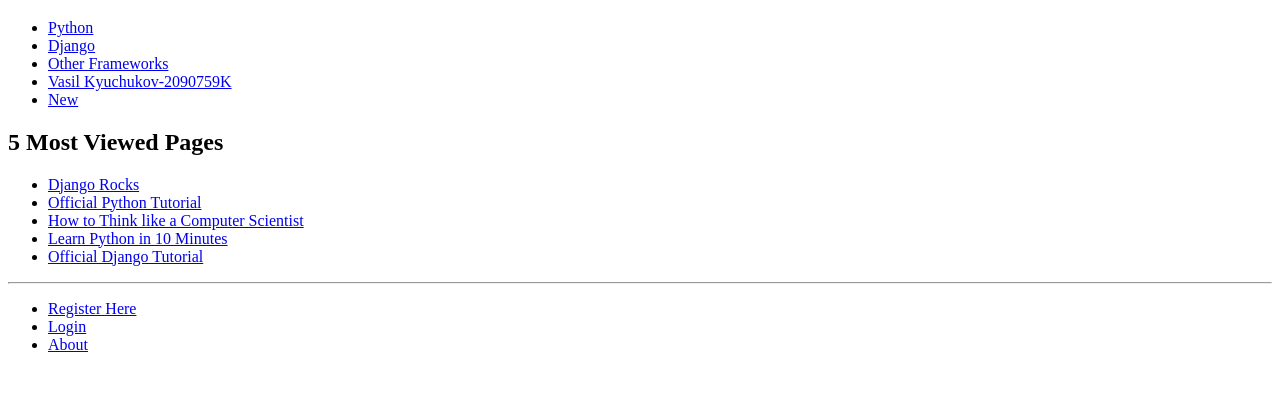
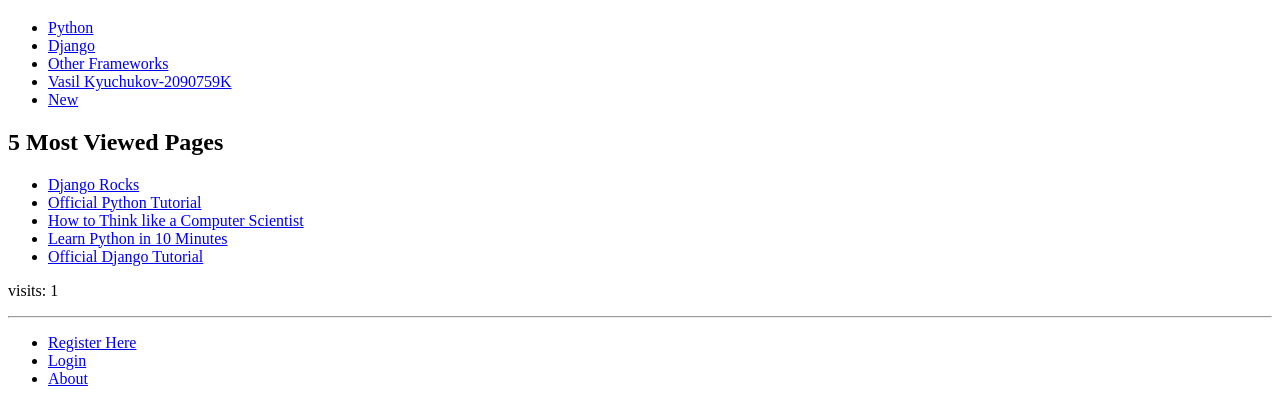
Before and after one commit to 2090759k/tangowithdjango, a Django app: page /rango/ in a window 1280 px wide. Shown: the part 445-849 px from the top of the page. Before the commit the page ends 797 px from the top, so only its background shows below. Run offline with Django 3.2, Linux system fonts and the light colour scheme; data comes from the database, SQL or seed files in the repository; both versions use the stored data as it was after the commit; parts of the project's set-up code (start-up, migrations or seed data) failed here and were passed over.

Commit message:
Chapter 11 - Completed

```diff
--- a/tango_with_django_project/rango/views.py
+++ b/tango_with_django_project/rango/views.py
@@ -9,34 +9,50 @@
 from django.http import HttpResponseRedirect, HttpResponse
 from django.contrib.auth.decorators import login_required
 from django.contrib.auth import logout
+from datetime import datetime
 
 def index(request):
-    # Query the database for a list of ALL categories currently stored.
-    # Order the categories by no. likes in descending order.
-    # Retrieve the top 5 only - or all if less than 5.
-    # Place the list in our context_dict dictionary which will be passed to the template engine.
+
     category_list = Category.objects.order_by('-likes')[:5]
-    context_dict = {'categories': category_list}
+    page_list = Page.objects.order_by('-views')[:5]
 
-    pages = Page.objects.order_by('-views')[:5]
-    context_dict['pages'] = pages
+    context_dict = {'categories': category_list, 'pages': page_list}
 
-    # Render the response and send it back!
-    return render(request, 'rango/index.html', context_dict)
-#def about(request):
-#    return HttpResponse("This tutorial has been	put together by	Vasil Kyuchukov, 2090759K <br/> <a href='/rango/'>Rango</a> ")
+    visits = request.session.get('visits')
+    if not visits:
+        visits = 1
+    reset_last_visit_time = False
+
+    last_visit = request.session.get('last_visit')
+    if last_visit:
+        last_visit_time = datetime.strptime(last_visit[:-7], "%Y-%m-%d %H:%M:%S")
+
+        if (datetime.now() - last_visit_time).seconds > 0:
+            # ...reassign the value of the cookie to +1 of what it was before...
+            visits = visits + 1
+            # ...and update the last visit cookie, too.
+            reset_last_visit_time = True
+    else:
+        # Cookie last_visit doesn't exist, so create it to the current date/time.
+        reset_last_visit_time = True
+
+    if reset_last_visit_time:
+        request.session['last_visit'] = str(datetime.now())
+        request.session['visits'] = visits
+    context_dict['visits'] = visits
+
+
+    response = render(request,'rango/index.html', context_dict)
+
+    return response
 
 def about(request):
-
-    # Construct a dictionary to pass to the template engine as its context.
-    # Note the key boldmessage is the same as {{ boldmessage }} in the template!
-    context_dict = {'boldmessage': "This tutorial has been put together by  Vasil Kyuchukov, 2090759K"}
-
-    # Return a rendered response to send to the client.
-    # We make use of the shortcut function to make our lives easier.
-    # Note that the first parameter is the template we wish to use.
-
-    return render(request, 'rango/about.html', context_dict)
+	count = 0
+	if request.session.get('visits'):
+		count = request.session.get('visits')
+	context_dict = {'boldmessage': "This tutorial was put together by Vasil Kyuchukov, 2090759",
+					'visited': count}
+	return render(request, 'rango/about.html', context_dict)
 
 def category(request, category_name_slug):
 
--- a/tango_with_django_project/templates/rango/about.html
+++ b/tango_with_django_project/templates/rango/about.html
@@ -7,5 +7,6 @@
                 <h1>About me.</h1>
 		<strong>{{ boldmessage}}</strong><br/>
                 <a href="/rango/">Index</a><br />
-                <img src="{% static "images/me.jpg" %}" alt="Photo of me" /> <!-- New line -->
+                <img src="{% static "images/me.jpg" %}" alt="Photo of me" /><br /><!-- New line -->
+                You have visited this site {{ visited }} times
 {%endblock%}
--- a/tango_with_django_project/templates/rango/index.html
+++ b/tango_with_django_project/templates/rango/index.html
@@ -32,7 +32,7 @@
         {% else %}
         <strong>No pages currently in category.</strong>
         {% endif %}
-
+         <p> visits: {{ visits }}</p>
 
 
 {%endblock%}
```
Also changed, not shown: tango_with_django_project/db.sqlite3, 1 other file.
